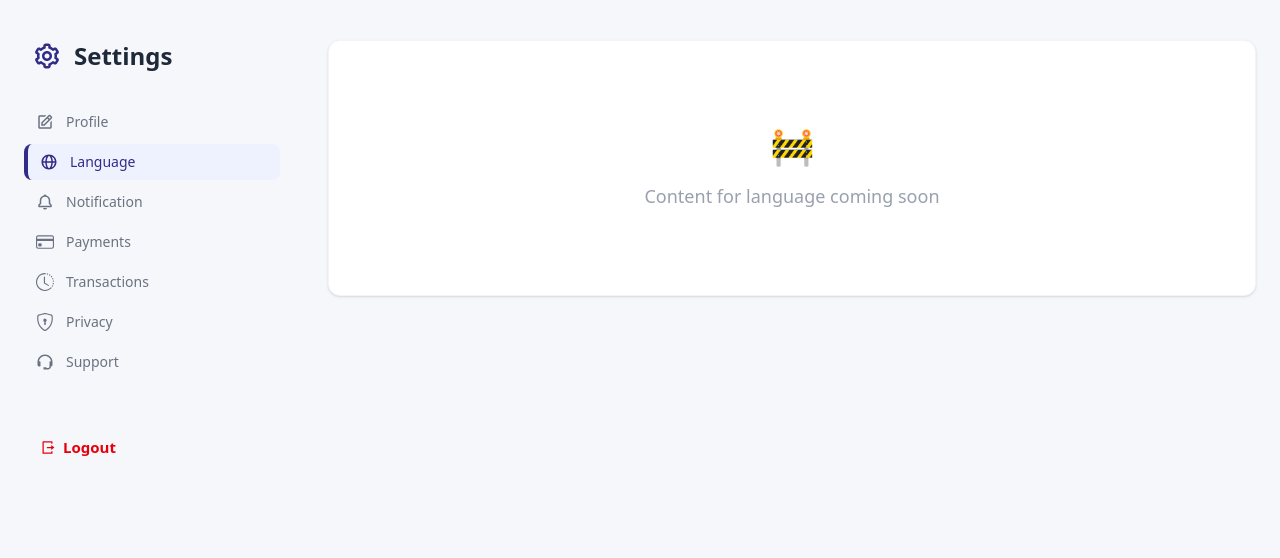
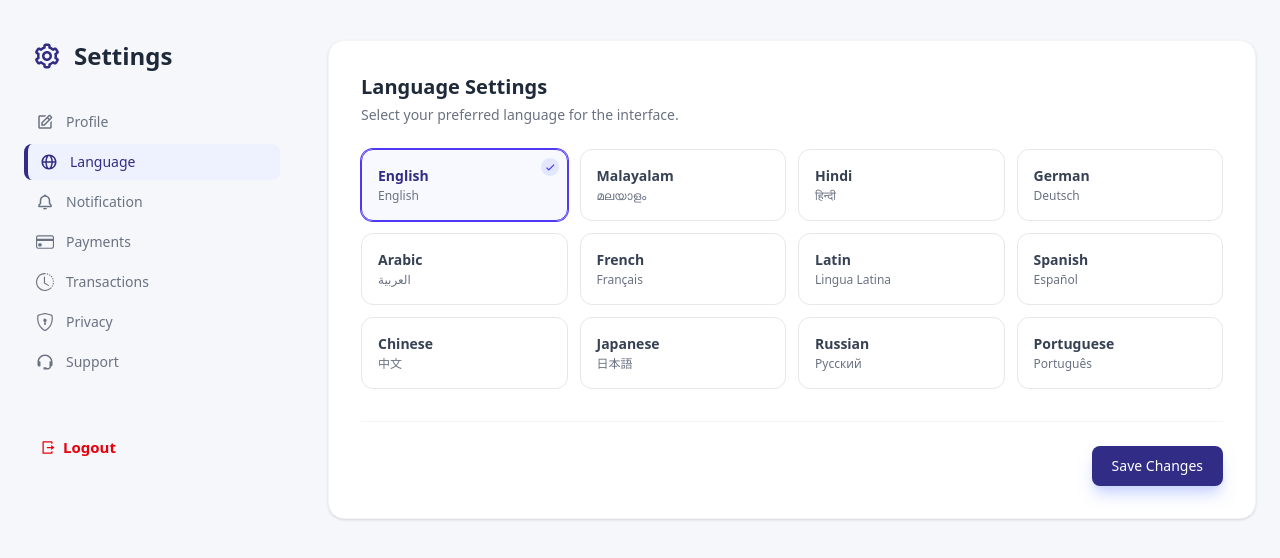
Before and after one commit to 4bjith/GroupProject-OnlineStore, a React (Vite) app in the folder Frontend-main/: page /settings in a window 1280 px wide. Both pictures are taken after a click on the button "Language". Shown: the top 558 px of the page. Built offline with nearby package versions, Linux system fonts and the light colour scheme.

Commit message:
language settings created ui only

```diff
--- /dev/null
+++ b/Frontend-main/src/components/Language.jsx
@@ -0,0 +1,74 @@
+import React, { useState } from 'react';
+import { BiCheck } from 'react-icons/bi';
+
+const languages = [
+    { code: 'en', name: 'English', nativeName: 'English' },
+    { code: 'ml', name: 'Malayalam', nativeName: 'മലയാളം' },
+    { code: 'hi', name: 'Hindi', nativeName: 'हिन्दी' },
+    { code: 'de', name: 'German', nativeName: 'Deutsch' },
+    { code: 'ar', name: 'Arabic', nativeName: 'العربية' },
+    { code: 'fr', name: 'French', nativeName: 'Français' },
+    { code: 'la', name: 'Latin', nativeName: 'Lingua Latina' },
+    { code: 'es', name: 'Spanish', nativeName: 'Español' },
+    { code: 'zh', name: 'Chinese', nativeName: '中文' },
+    { code: 'ja', name: 'Japanese', nativeName: '日本語' },
+    { code: 'ru', name: 'Russian', nativeName: 'Русский' },
+    { code: 'pt', name: 'Portuguese', nativeName: 'Português' },
+];
+
+const Language = () => {
+    const [selectedLanguage, setSelectedLanguage] = useState('en');
+
+    return (
+        <div className="bg-white rounded-2xl shadow-sm border border-gray-100 p-6 md:p-8 animate-in fade-in duration-500">
+            <div className="mb-6">
+                <h2 className="text-xl font-bold text-gray-800">Language Settings</h2>
+                <p className="text-sm text-gray-500 mt-1">Select your preferred language for the interface.</p>
+            </div>
+
+            <div className="grid grid-cols-2 md:grid-cols-3 lg:grid-cols-4 gap-3">
+                {languages.map((lang) => (
+                    <button
+                        key={lang.code}
+                        onClick={() => setSelectedLanguage(lang.code)}
+                        className={`
+              relative group flex flex-col items-start p-4 rounded-xl border text-left transition-all duration-200
+              ${selectedLanguage === lang.code
+                                ? 'border-indigo-600 bg-indigo-50/50 ring-1 ring-indigo-600'
+                                : 'border-gray-200 hover:border-indigo-200 hover:bg-gray-50'
+                            }
+            `}
+                    >
+                        <span className={`text-sm font-semibold mb-0.5 ${selectedLanguage === lang.code ? 'text-indigo-900' : 'text-gray-700'}`}>
+                            {lang.name}
+                        </span>
+                        <span className="text-xs text-gray-500 font-medium">
+                            {lang.nativeName}
+                        </span>
+
+                        {/* Checkmark for selected state */}
+                        {selectedLanguage === lang.code && (
+                            <div className="absolute top-2 right-2 text-indigo-600 bg-indigo-100 rounded-full p-0.5">
+                                <BiCheck className="text-sm" />
+                            </div>
+                        )}
+
+                        {/* Subtle hover effect light */}
+                        <div className={`absolute inset-0 rounded-xl transition-opacity duration-300 pointer-events-none
+              ${selectedLanguage === lang.code ? 'opacity-0' : 'opacity-0 group-hover:opacity-100'}
+              bg-gradient-to-tr from-transparent to-indigo-50/30`}
+                        />
+                    </button>
+                ))}
+            </div>
+
+            <div className="mt-8 flex justify-end pt-6 border-t border-gray-100">
+                <button className="px-5 py-2.5 bg-indigo-900 hover:bg-indigo-800 text-white text-sm font-medium rounded-lg transition-colors shadow-lg shadow-indigo-200">
+                    Save Changes
+                </button>
+            </div>
+        </div>
+    );
+};
+
+export default Language;
--- a/Frontend-main/src/pages/Settings.jsx
+++ b/Frontend-main/src/pages/Settings.jsx
@@ -9,6 +9,7 @@ import AccountDetails from "../components/AccountDetails";
 import Transaction from "../components/Transaction";
 import Privacy from "../components/Privacy";
 import Support from "../components/Support";
+import Language from "../components/Language";
 
 /* ================= ICONS & MENU DATA ================= */
 const MENU_ITEMS = [
@@ -31,6 +32,8 @@ function Settings() {
     switch (activeTab) {
       case 'edit-profile':
         return <Profile />;
+      case 'language':
+        return <Language />;
       case 'payments':
         return <AccountDetails />;
       case 'transactions':
```
